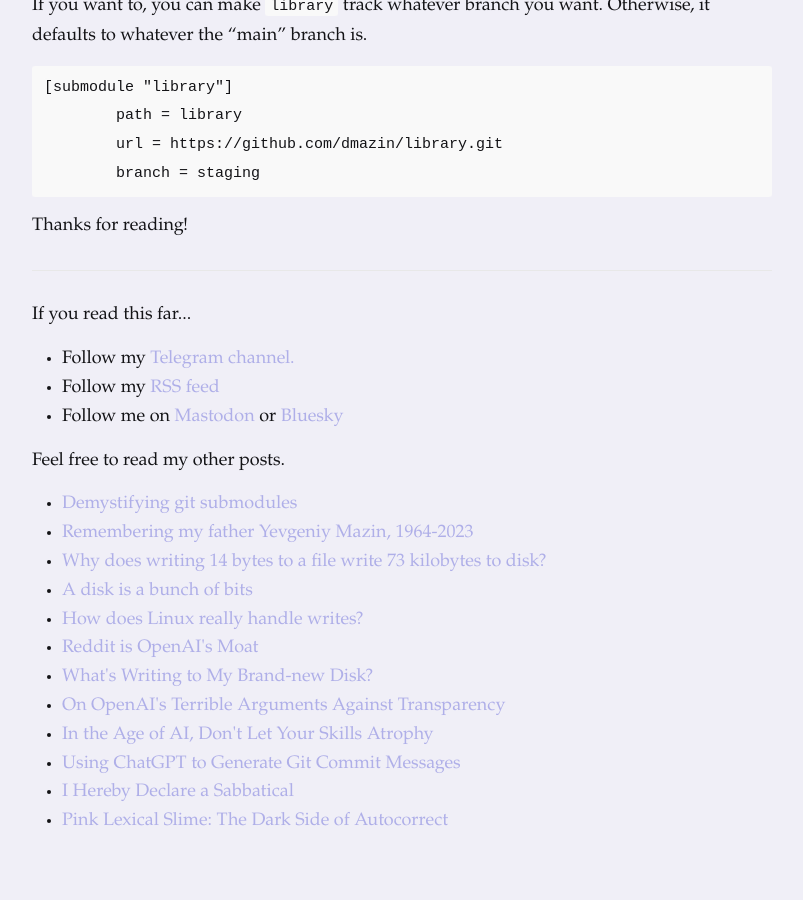
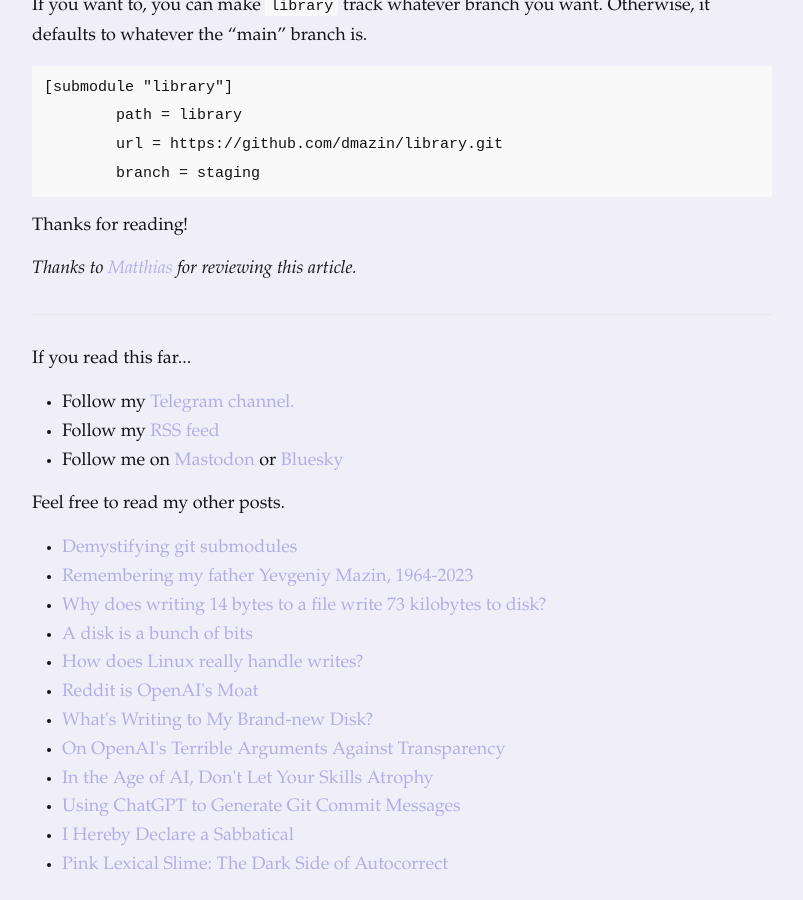
Before and after one commit to dmazin/dmazin.github.io, a Jekyll site: the page built from _posts/2024-02-19-submodules.md, in a window 1280 px wide and 900 px high, scrolled down 12008 px. Shown: the whole window, without its empty margins (238-1041 px from the left). Built offline with Jekyll 4.4.1, drawn with Linux system fonts in a browser that asks for light colours.

Commit message:
Add acknowledgment for Matthias's review of submodules article

````diff
--- a/_posts/2024-02-19-submodules.md
+++ b/_posts/2024-02-19-submodules.md
@@ -360,3 +360,5 @@ If you want to, you can make `library` track whatever branch you want. Otherwise
 ```
 
 Thanks for reading!
+
+*Thanks to [Matthias](https://github.com/MatthiasBart) for reviewing this article.*
````
